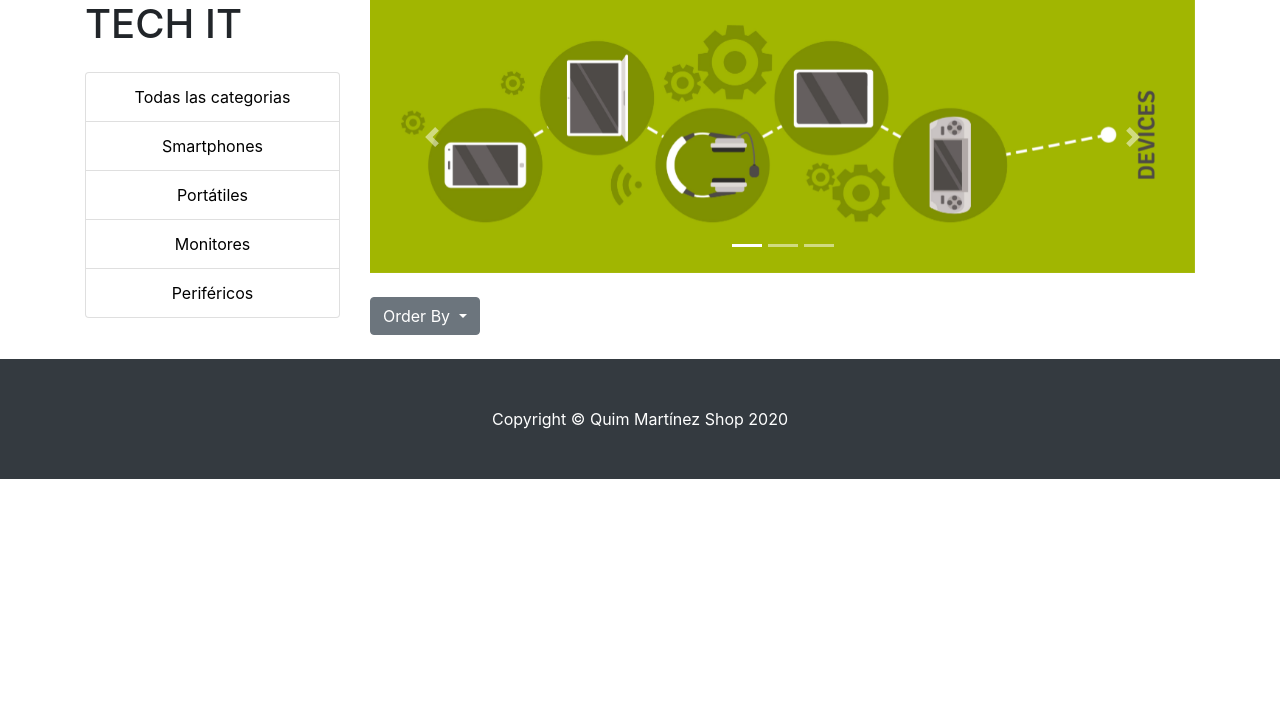
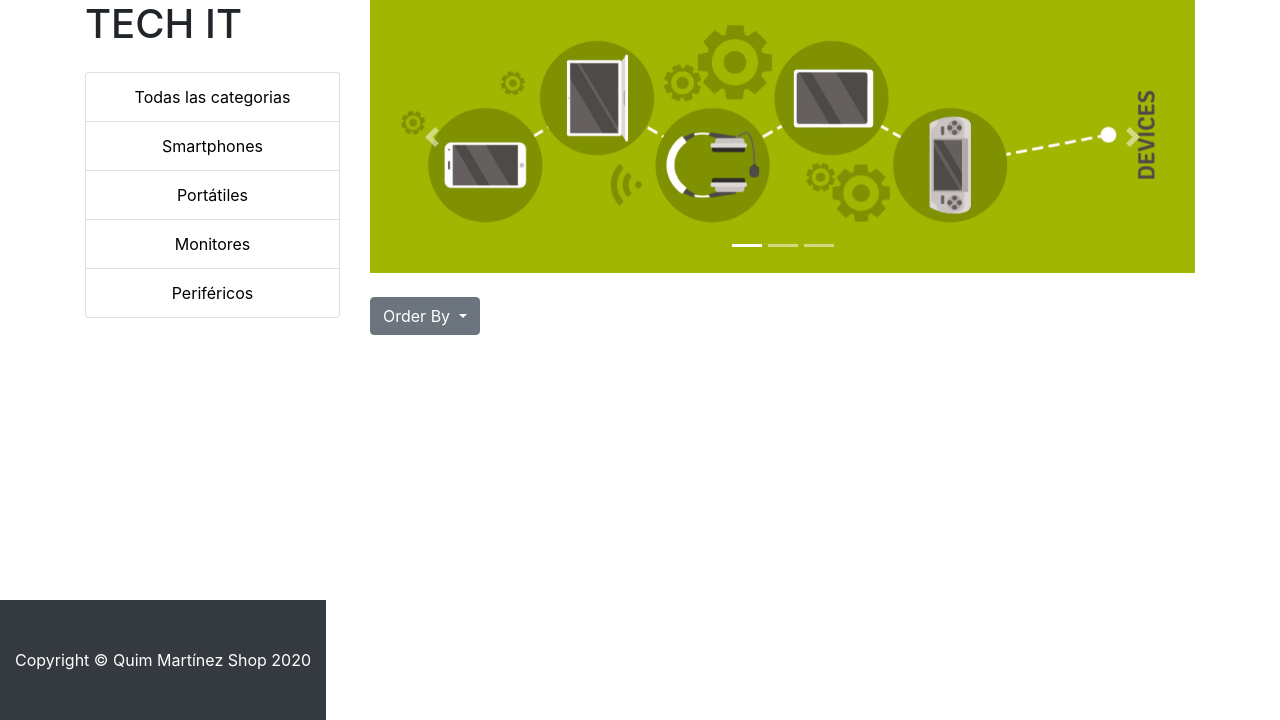
Before and after one commit to quimmp26/admin-datos-web, a PHP site: page /catalogo.php in a window 1280 px wide. Shown: the part 80-800 px from the top of the page. Run offline with PHP 8.4, Linux system fonts and the light colour scheme; data that the repository does not hold is empty.

Commit message:
limpiar codigo

```diff
--- a/catalogo.php
+++ b/catalogo.php
@@ -105,10 +105,6 @@
           </a>
         </div>
 
-        <?php
-
-        ?>
-
         <form method="post">
           <div class="dropdown ">
             <button class="btn btn-secondary dropdown-toggle" type="button" id="dropdownMenuButton" data-toggle="dropdown" aria-haspopup="true" aria-expanded="false">
@@ -124,7 +120,6 @@
           </div>
         </form>
         <br>
-
 
         <div class="row">
 
@@ -193,7 +188,6 @@
                 <p class="card-text"><?php echo $valores["descripcion"] ?></p>
               </div>
               <div class="card-footer">
-                <!--<small class="text-muted">&#9733; &#9733; &#9733; &#9733; &#9734;</small>-->
                 <button type="button" class="btn btn-success btn-lg btn-block">AÑADIR AL CARRITO</button>
               </div>
             </div>
@@ -202,7 +196,6 @@
             <?php
                 }
             ?>
-
 
         </div>
         <!-- /.row -->
--- a/conexionbd.php
+++ b/conexionbd.php
@@ -3,7 +3,7 @@
 //Parametros de conexión
 $servidor="localhost";
 $usuario="root";
-$contraseña="usbw";
+$contraseña="";
 $bd="tienda_bd";
 
 $con = mysqli_connect($servidor, $usuario, $contraseña, $bd) or die(mysql_error());
--- a/css/shop-homepage.css
+++ b/css/shop-homepage.css
@@ -6,3 +6,9 @@
 body {
   padding-top: 56px;
 }
+
+footer{
+  position: fixed;
+  bottom: 0;
+  left: 0;
+}
```
